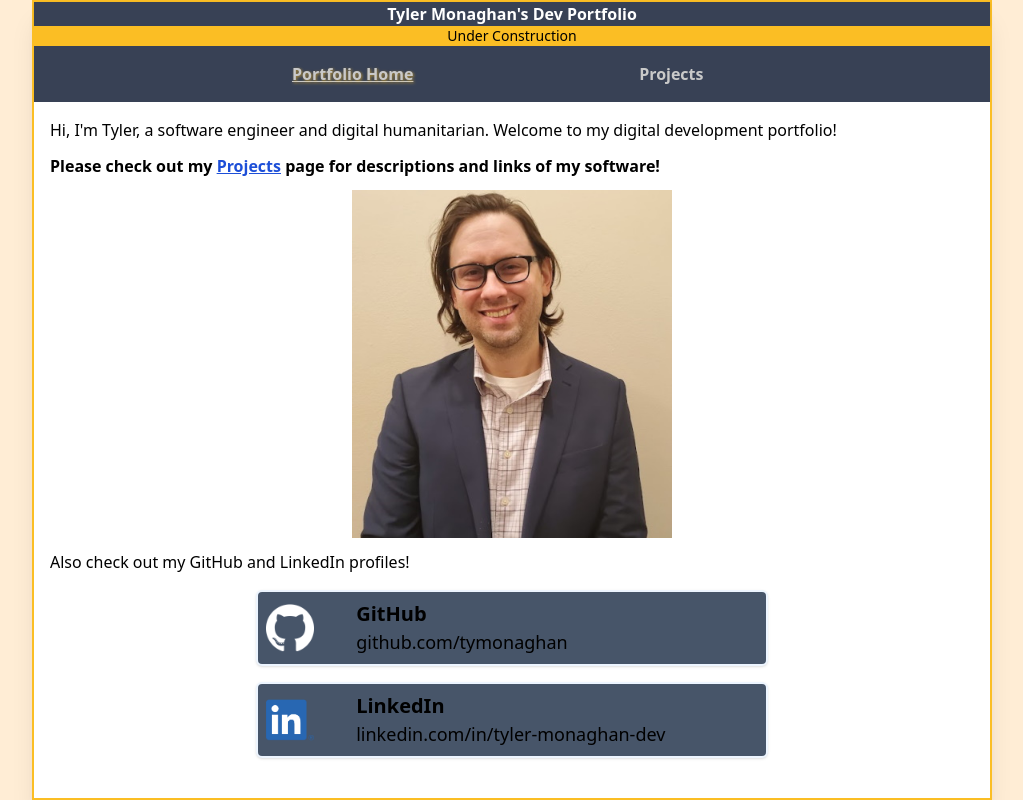
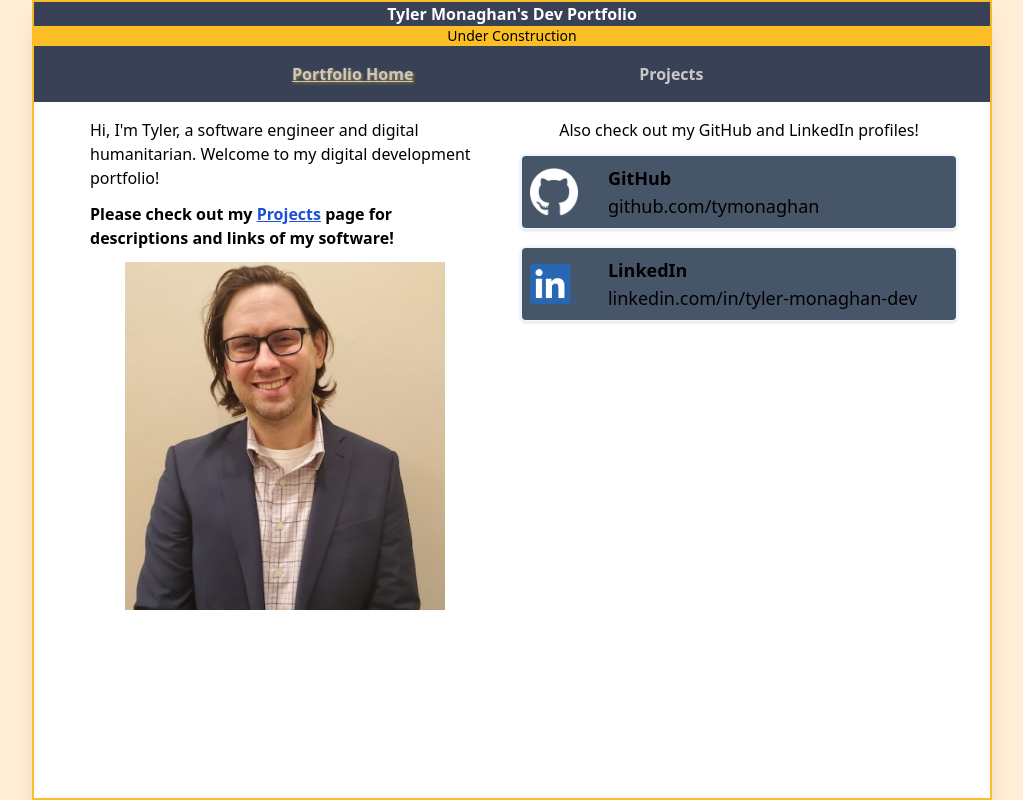
Before and after one commit to tymonaghan/dev-portfolio, a React app: page / in a window 1280 px wide. Shown: the whole page, without its empty margins (128-1151 px from the left). Built offline with nearby package versions, Linux system fonts and the light colour scheme.

Commit message:
layout improvements for large screens

```diff
--- a/app/components/Home.js
+++ b/app/components/Home.js
@@ -4,9 +4,9 @@ import { Link } from "react-router-dom";
 
 const Home = () => {
   return (
-    <div className="w-full px-4 py-2 sm:py-4 text-center text-text-primary-light dark:text-text-primary-dark">
-      <div className="flex-col">
-        <p className="text-sm sm:text-base text-left ">
+    <div className="flex-col h-full lg:columns-2 w-full px-4 sm:px-8 py-2 sm:py-4 text-center text-text-primary-light dark:text-text-primary-dark">
+      <div className="flex-col lg:px-6 ">
+        <p className="text-sm sm:text-base text-left">
           Hi, I'm Tyler, a software engineer and digital humanitarian. Welcome
           to my digital development portfolio!{" "}
         </p>
@@ -27,8 +27,10 @@ const Home = () => {
           />
         </div>
       </div>
-      <div className="text-sm sm:text-base text-left my-3">
-        <p>Also check out my GitHub and LinkedIn profiles!</p>
+      <div className="text-sm sm:text-base text-left lg:text-center my-3 flex-col h-auto">
+        <p className="lg:max-h-5 ">
+          Also check out my GitHub and LinkedIn profiles!
+        </p>
         <IDCard title={"GitHub"} url={"github.com/tymonaghan"} />
         <IDCard title={"LinkedIn"} url={"linkedin.com/in/tyler-monaghan-dev"} />
       </div>
--- a/app/components/IDCard.js
+++ b/app/components/IDCard.js
@@ -5,12 +5,12 @@ const IDCard = (props) => {
   const { title, url } = props;
   return (
     <a target="_blank" href={`https://www.${url}`}>
-      <div className="flex max-w-lg  max-h-20 m-4 py-2 mx-auto bg-card-background hover:bg-card-highlight border-border-dark border-2  shadow rounded-md space-x-4">
+      <div className="flex max-w-lg  max-h-20 m-4 py-2 mx-auto bg-card-background hover:bg-card-highlight border-border-dark border-2  shadow rounded-md space-x-4 ">
         <div className="w-1/6 pl-2 my-auto">
           <img className="aspect-square max-h-12" src={`/${title}.png`} />
         </div>
         <div className="m-auto w-5/6 text-left">
-          <p className="text-white text-md md:text-xl space-y-2 font-bold">
+          <p className="text-white text-base md:text-lg space-y-2 font-bold">
             {title}
           </p>
           <p className="text-white text-sm md:text-lg space-y-2">{url}</p>
--- a/app/components/NavBar.js
+++ b/app/components/NavBar.js
@@ -5,7 +5,7 @@ const NavBar = () => {
   let activeStyle = {
     // this style applies to the currently selected NavLink item
     textDecoration: "underline",
-    "text-shadow": "1px 1px 3px #fbbe2499",
+    textShadow: "1px 1px 3px #fbbe2499",
     color: "accent",
   };
   return (
```
Also changed, not shown: public/output.css.
